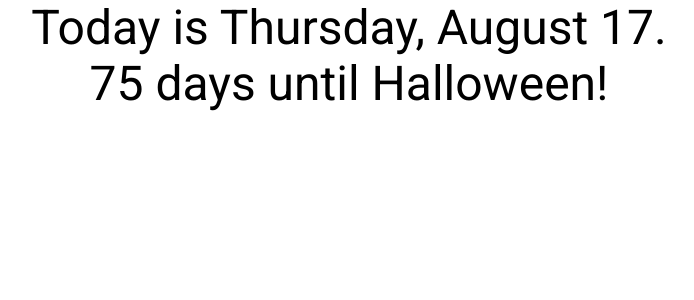
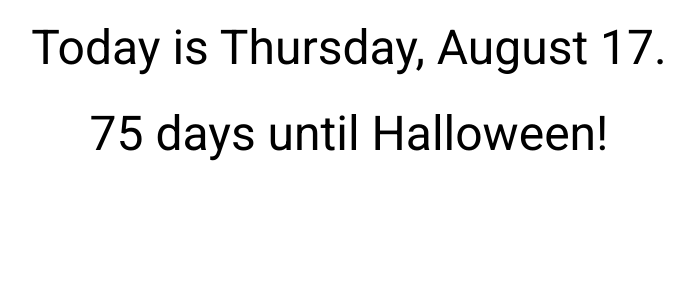
Before and after one commit to RossaMania/Halloween-Countdown, a React (Create React App) app: page / in a window 1280 px wide. Shown: the top 300 px of the page, without its empty margins (291-985 px from the left). Built offline with nearby package versions, Linux system fonts and the light colour scheme.

Commit message:
Made a box wrapper component called box.js. Styled margin and padding for top and bottom. Wrapped return expressions in this box wrapper.

```diff
--- /dev/null
+++ b/src/components/box.js
@@ -0,0 +1,17 @@
+import React from "react";
+import Box from "@mui/material/Box";
+
+export default function BoxWrapper(props) {
+  return (
+    <Box
+      sx={{
+        marginTop: "10px",
+        paddingTop: "10px",
+        marginBottom: "10px",
+        paddingBottom: "10px",
+      }}
+    >
+      {props.children}
+    </Box>
+  );
+}
--- a/src/components/countdown.js
+++ b/src/components/countdown.js
@@ -1,5 +1,6 @@
 import React, { useEffect, useState } from "react";
 import Typography from "@mui/material/Typography";
+import BoxWrapper from "./box";
 
 const Countdown = () => {
   const [countdown, setCountdown] = useState("");
@@ -21,7 +22,13 @@ const Countdown = () => {
     setCountdown(`${daysRemaining} days until Halloween!`);
   }, []);
 
-  return <Typography variant="h3" align="center">{countdown}</Typography>;
+  return (
+  <BoxWrapper>
+    <Typography variant="h3" align="center">
+      {countdown}
+    </Typography>
+  </BoxWrapper>
+  )
 };
 
 export default Countdown;
--- a/src/components/datetoday.js
+++ b/src/components/datetoday.js
@@ -1,5 +1,6 @@
 import React, { useState, useEffect } from "react";
 import Typography from "@mui/material/Typography";
+import BoxWrapper from "./box";
 
 const DaysOfWeek = [
   "Sunday",
@@ -38,10 +39,11 @@ const DateToday = () => {
   }, [])
 
   return (
-
-    <Typography variant="h3" align="center">
-      {currentDay}
-    </Typography>
+    <BoxWrapper>
+      <Typography variant="h3" align="center">
+        {currentDay}
+      </Typography>
+    </BoxWrapper>
   );
 
 
--- a/src/components/halloweenstatus.js
+++ b/src/components/halloweenstatus.js
@@ -1,9 +1,16 @@
 import React from "react";
 import Typography from "@mui/material/Typography";
+import BoxWrapper from "./box";
 
 const HalloweenStatus = () => {
 
-  return <Typography align="center" variant="h1"> It's Halloween!</Typography>
+  return (
+    <BoxWrapper>
+      <Typography align="center" variant="h1">
+        It's Halloween!
+      </Typography>
+    </BoxWrapper>
+  );
 
 }
 
```
